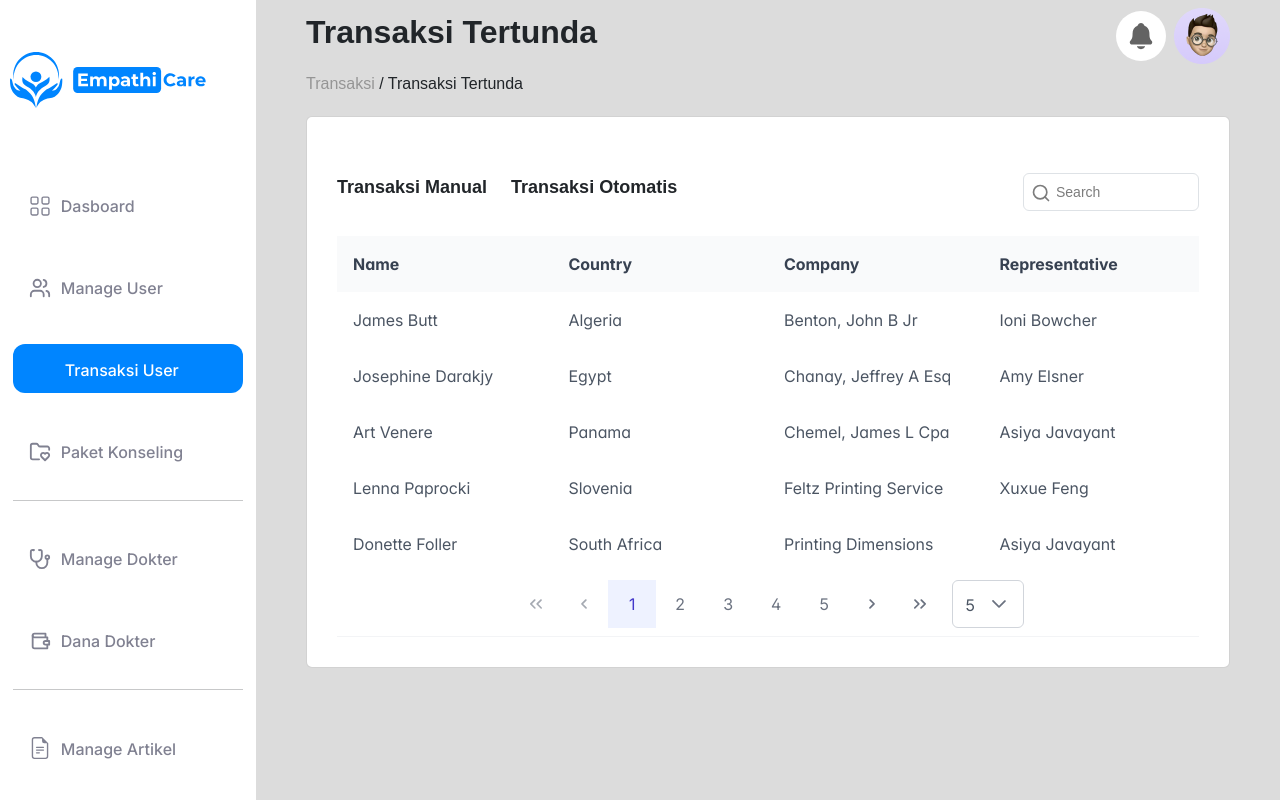
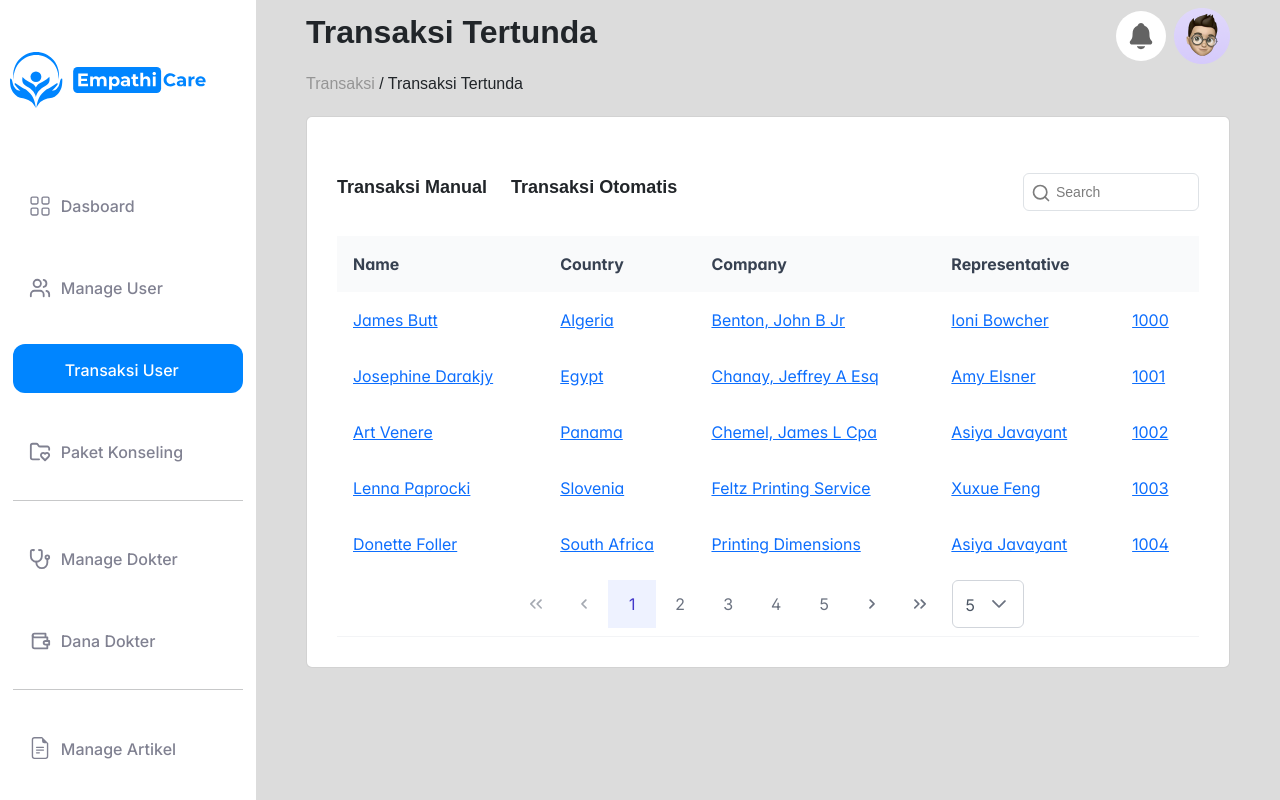
Before and after one commit to Capstone-Mental-Health-Care-Group-6/frontent-dekstop-admin, a React (Vite) app: page /admin-transaksi-user/transaksi-tertunda in a window 1280 px wide. Built offline with nearby package versions, Linux system fonts and the light colour scheme; some icons are missing.

Commit message:
menambah sedikit logic untuk halaman transaksi tertunda

```diff
--- /dev/null
+++ b/src/components/Elements/ColumnTable/ColumnTable.jsx
@@ -0,0 +1,11 @@
+import React from 'react'
+import { Link } from 'react-router-dom'
+import { Column } from 'primereact/column';
+
+function ColumnTable({ field, header, location }) {
+    return (
+        <Column field={field} header={header} style={{ width: "25%" }} />
+    )
+}
+
+export default ColumnTable
--- a/src/pages/TransaksiTertunda/TransaksiTertunda.jsx
+++ b/src/pages/TransaksiTertunda/TransaksiTertunda.jsx
@@ -1,48 +1,100 @@
 import "./TransaksiTertunda.style.css";
-import Layouts from '../../Layouts/Layouts';
-import React, { useState, useEffect } from 'react'
-import { CustomerService } from '../../components/DataComponents/dataComponents';
-import { DataTable } from 'primereact/datatable';
-import { Column } from 'primereact/column';
-import { LuSearch } from "react-icons/lu";
+import Layouts from "../../Layouts/Layouts";
+import React, { useState, useEffect } from "react";
+import { CustomerService } from "../../components/DataComponents/dataComponents";
+import { DataTable } from "primereact/datatable";
 import Search from "../../components/Elements/search/Search";
+import ColumnTable from "../../components/Elements/columnTable/ColumnTable";
+import { dataColumnsTertunda } from "../../components/DataComponents/dataComponents";
+import { Link } from "react-router-dom";
 
 function TransaksiTertunda() {
     const [customers, setCustomers] = useState([]);
+    const [filteredCustomers, setFilteredCustomers] = useState([]);
+    const [transaksiManualClicked, setTransaksiManualClicked] = useState(false);
+    const [transaksiOtomatisClicked, setTransaksiOtomatisClicked] = useState(false);
+
     useEffect(() => {
-        CustomerService.getCustomersMedium().then((data) => setCustomers(data));
-    }, []);
+
+        if (transaksiManualClicked) {
+            CustomerService.getCustomersMedium().then((data) => {
+                const filteredData = data.filter(
+                    (customer) => customer.country.name === "Algeria"
+                );
+                setFilteredCustomers(filteredData);
+            });
+
+        } else if (transaksiOtomatisClicked) {
+            CustomerService.getCustomersMedium().then((data) => {
+                const filteredData = data.filter(
+                    (customer) => customer.country.name === "Panama"
+                );
+                setFilteredCustomers(filteredData);
+            });
+
+        } else {
+            CustomerService.getCustomersMedium().then((data) => setCustomers(data));
+        }
+    }, [transaksiManualClicked, transaksiOtomatisClicked]);
+
+
+    const getValue = (object, path) => {
+        const properties = path.split('.');
+        return properties.reduce((acc, property) => acc && acc[property], object);
+    };
+
+
     return (
         <Layouts titlePage={"Transaksi Tertunda"}>
-            <section className='transaksi-tertunda' id="transaksi-tertunda" >
-                <p className='routes' ><span>Transaksi</span> / Transaksi Tertunda </p>
+            <section className="transaksi-tertunda" id="transaksi-tertunda">
+                <p className="routes">
+                    <span>Transaksi</span> / Transaksi Tertunda
+                </p>
                 <div className="transaksi-tertunda-content d-grid align-items-center">
                     <div className="card">
                         <div className="d-flex justify-content-between">
                             <div className="d-flex gap-4">
-                                <h4>Transaksi Manual</h4>
-                                <h4>Transaksi Otomatis</h4>
+                                <h4 onClick={() => {
+                                    setTransaksiManualClicked(true);
+                                    setTransaksiOtomatisClicked(false)
+                                }}>
+                                    Transaksi Manual
+                                </h4>
+
+                                <h4 onClick={() => {
+                                    setTransaksiOtomatisClicked(true);
+                                    setTransaksiManualClicked(false); // Reset the other button
+                                }}
+                                >
+                                    Transaksi Otomatis
+                                </h4>
                             </div>
-
-                            {/* <div className="search-container ">
-                                <button className="search__button">
-                                    <LuSearch size={20} />
-                                </button>
-                                <input type="text" className="form-control input-search" placeholder="Search" />
-                            </div> */}
                             <Search size={20} placeholder={"Search"} />
                         </div>
-                        <DataTable value={customers} paginator rows={5} rowsPerPageOptions={[5, 10, 25, 50]} tableStyle={{ minWidth: '50rem' }}>
-                            <Column field="name" header="Name" style={{ width: '25%' }}></Column>
-                            <Column field="country.name" header="Country" style={{ width: '25%' }}></Column>
-                            <Column field="company" header="Company" style={{ width: '25%' }}></Column>
-                            <Column field="representative.name" header="Representative" style={{ width: '25%' }}></Column>
+
+                        <DataTable value={transaksiManualClicked || transaksiOtomatisClicked ? filteredCustomers : customers}
+                            paginator
+                            rows={5}
+                            rowsPerPageOptions={[5, 10, 25, 50]}
+                            tableStyle={{ minWidth: "50rem" }}
+                        >
+                            {dataColumnsTertunda.map((item, index) => {
+                                console.log(item.id); // Pindahkan log ini ke dalam blok map
+                                return (
+                                    <ColumnTable key={index} header={item.header} body={(rowData) => (
+                                        <Link to={'/'}>
+                                            {getValue(rowData, item.field)}
+                                        </Link>
+                                    )} />
+                                );
+                            })}
+
                         </DataTable>
                     </div>
                 </div>
             </section>
         </Layouts>
-    )
+    );
 }
 
-export default TransaksiTertunda
+export default TransaksiTertunda;
```
Also changed, not shown: src/components/DataComponents/dataComponents.js.
